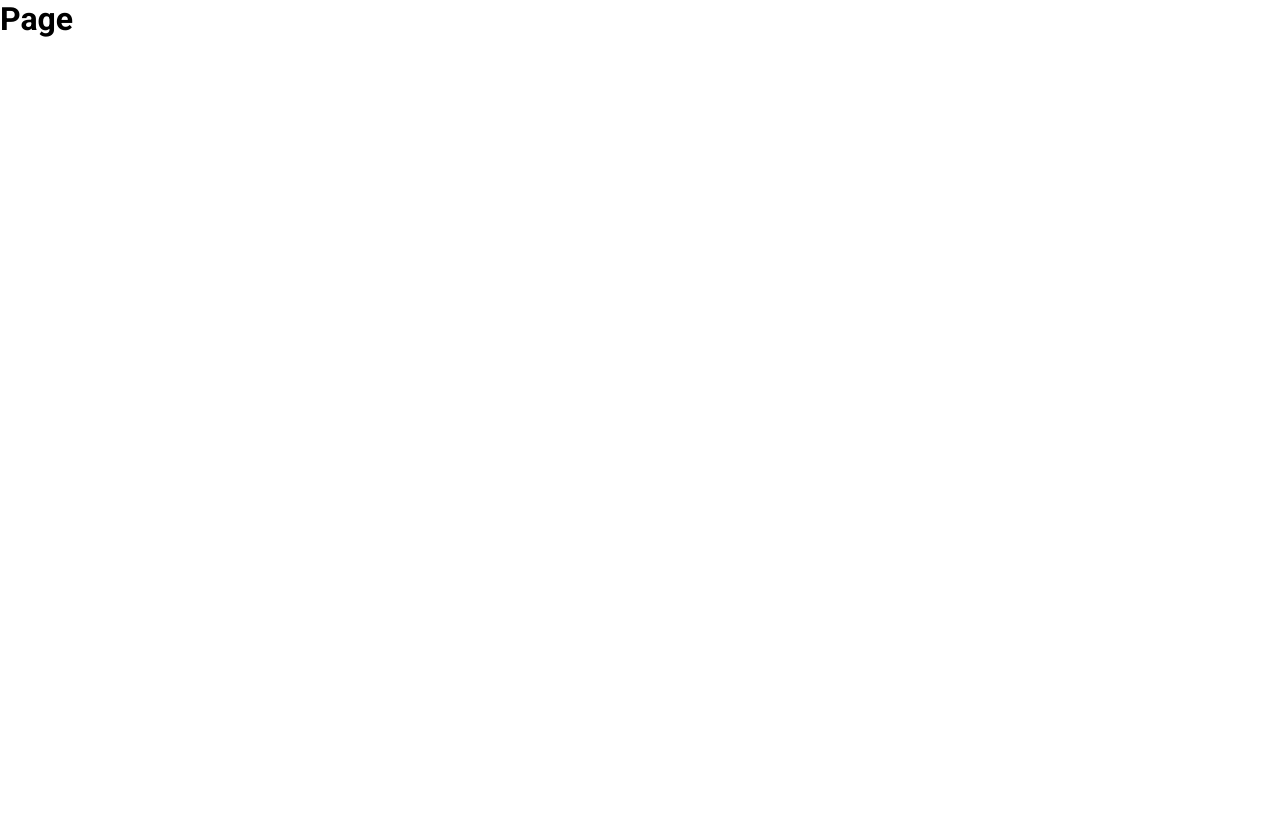
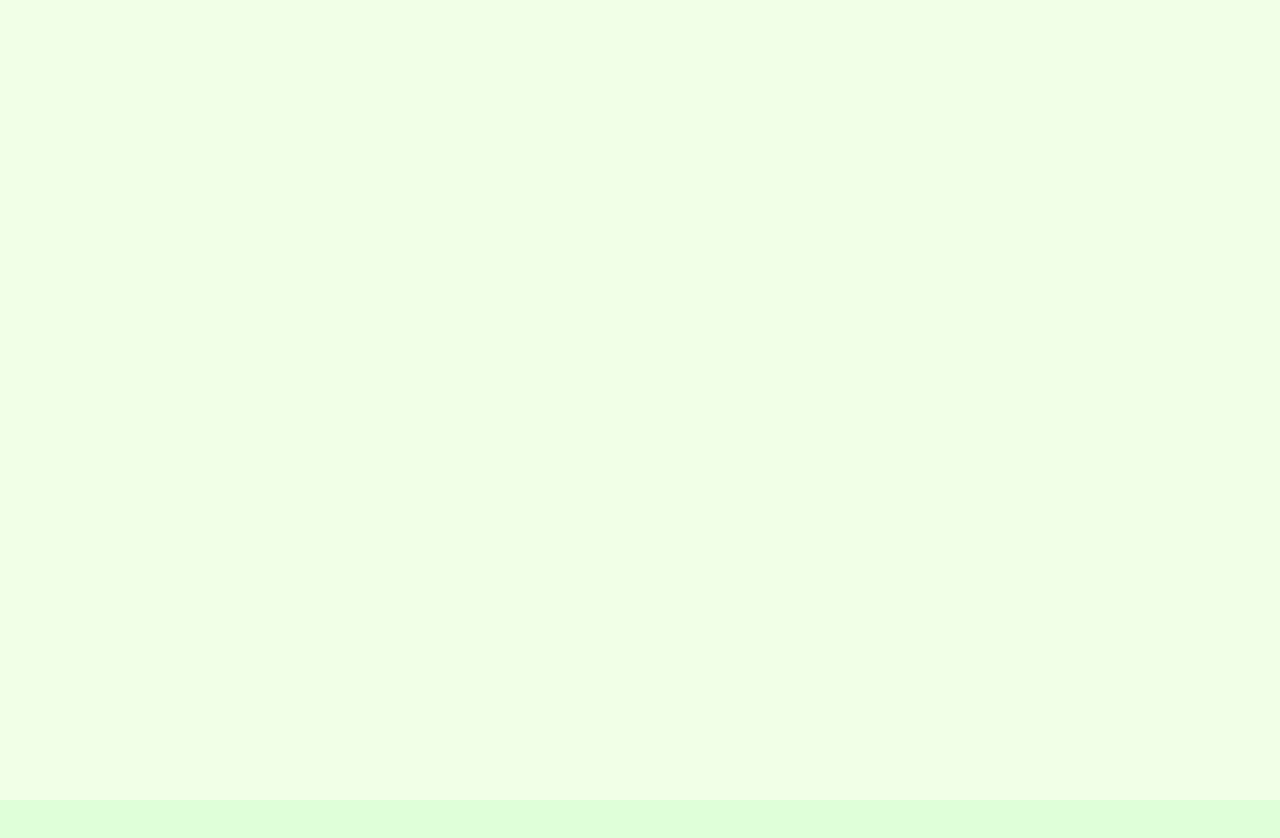
Before and after one commit to Draichi/landing-page, a React (Vite) app: page / in a window 1280 px wide. Shown: the top 838 px of the page. Before the commit the page ends 800 px from the top, so only its background shows below. Built offline with nearby package versions, Linux system fonts and the light colour scheme.

Commit message:
wip: architecture

```diff
--- /dev/null
+++ b/src/components/DefaultOverlayContent/index.tsx
@@ -0,0 +1,33 @@
+import { ReactNode } from "react";
+
+import { Container, Heading, Buttons } from "./styles";
+
+interface DefaultOverlayContentProps {
+  children?: ReactNode;
+  label: string;
+  description: string;
+}
+
+function DefaultOverlayContent({
+  children,
+  label,
+  description,
+}: DefaultOverlayContentProps) {
+  return (
+    <Container>
+      <Heading>
+        <h1>{label}</h1>
+        <h2>{description}</h2>
+      </Heading>
+
+      {children}
+
+      <Buttons>
+        <button>Custom Order</button>
+        <button className="white">Existing inventory</button>
+      </Buttons>
+    </Container>
+  );
+}
+
+export default DefaultOverlayContent;
--- /dev/null
+++ b/src/components/DefaultOverlayContent/styles.ts
@@ -0,0 +1,6 @@
+import styled from "styled-components";
+
+export const Container = styled.div``;
+
+export const Heading = styled.div``;
+export const Buttons = styled.div``;
--- /dev/null
+++ b/src/components/Model/ModelSection/index.tsx
@@ -0,0 +1,15 @@
+import { ReactNode } from "react";
+
+import { Container } from "./styles";
+
+interface ModelSectionProps extends React.HTMLAttributes<HTMLDivElement> {
+  children?: ReactNode;
+  modelName: string;
+  overlayNode: ReactNode;
+}
+
+function ModelSection({ children, ...props }: ModelSectionProps) {
+  return <Container {...props}>{children}</Container>;
+}
+
+export default ModelSection;
--- /dev/null
+++ b/src/components/Model/ModelSection/styles.ts
@@ -0,0 +1,5 @@
+import styled from "styled-components";
+
+export const Container = styled.div`
+  height: 100vh;
+`;
--- /dev/null
+++ b/src/components/Model/ModelsWrapper/index.tsx
@@ -0,0 +1,13 @@
+import { ReactNode } from "react";
+
+import { Container } from "./styles";
+
+interface ModelsWrapperProps {
+  children: ReactNode;
+}
+
+function ModelsWrapper({ children }: ModelsWrapperProps) {
+  return <Container>{children}</Container>;
+}
+
+export default ModelsWrapper;
--- /dev/null
+++ b/src/components/Model/ModelsWrapper/styles.ts
@@ -0,0 +1,5 @@
+import styled from 'styled-components';
+
+export const Container = styled.div`
+
+`;
--- /dev/null
+++ b/src/components/Model/index.ts
@@ -0,0 +1,2 @@
+export { default as ModelsWrapper } from "./ModelsWrapper";
+export { default as ModelSection } from "./ModelSection";
--- a/src/components/Page/index.tsx
+++ b/src/components/Page/index.tsx
@@ -1,4 +1,6 @@
 import { ReactNode } from "react";
+import DefaultOverlayContent from "../DefaultOverlayContent";
+import { ModelSection, ModelsWrapper } from "../Model";
 
 import { Container } from "./styles";
 
@@ -9,8 +11,31 @@ interface PageProps {
 function Page({ children }: PageProps) {
   return (
     <Container>
-      <h1>Page</h1>
-      {children}
+      <ModelsWrapper>
+        <div>
+          {[
+            "Model #1",
+            "Model #2",
+            "Model #3",
+            "Model #4",
+            "Model #5",
+            "Model #6",
+            "Model #7",
+          ].map((model) => (
+            <ModelSection
+              key={model}
+              className="colored"
+              modelName={model}
+              overlayNode={
+                <DefaultOverlayContent
+                  label={model}
+                  description="Order online for delivery"
+                />
+              }
+            />
+          ))}
+        </div>
+      </ModelsWrapper>
     </Container>
   );
 }
--- a/src/components/Page/styles.ts
+++ b/src/components/Page/styles.ts
@@ -1,5 +1,25 @@
-import styled from 'styled-components';
+import styled from "styled-components";
 
 export const Container = styled.div`
-
+  .colored:nth-child(1) {
+    background: #f1ffe7;
+  }
+  .colored:nth-child(2) {
+    background: #dfffd9;
+  }
+  .colored:nth-child(3) {
+    background: #cdfeca;
+  }
+  .colored:nth-child(4) {
+    background: #bbfebb;
+  }
+  .colored:nth-child(5) {
+    background: #a9fdac;
+  }
+  .colored:nth-child(6) {
+    background: #90f29c;
+  }
+  .colored:nth-child(7) {
+    background: #77e68c;
+  }
 `;
```
